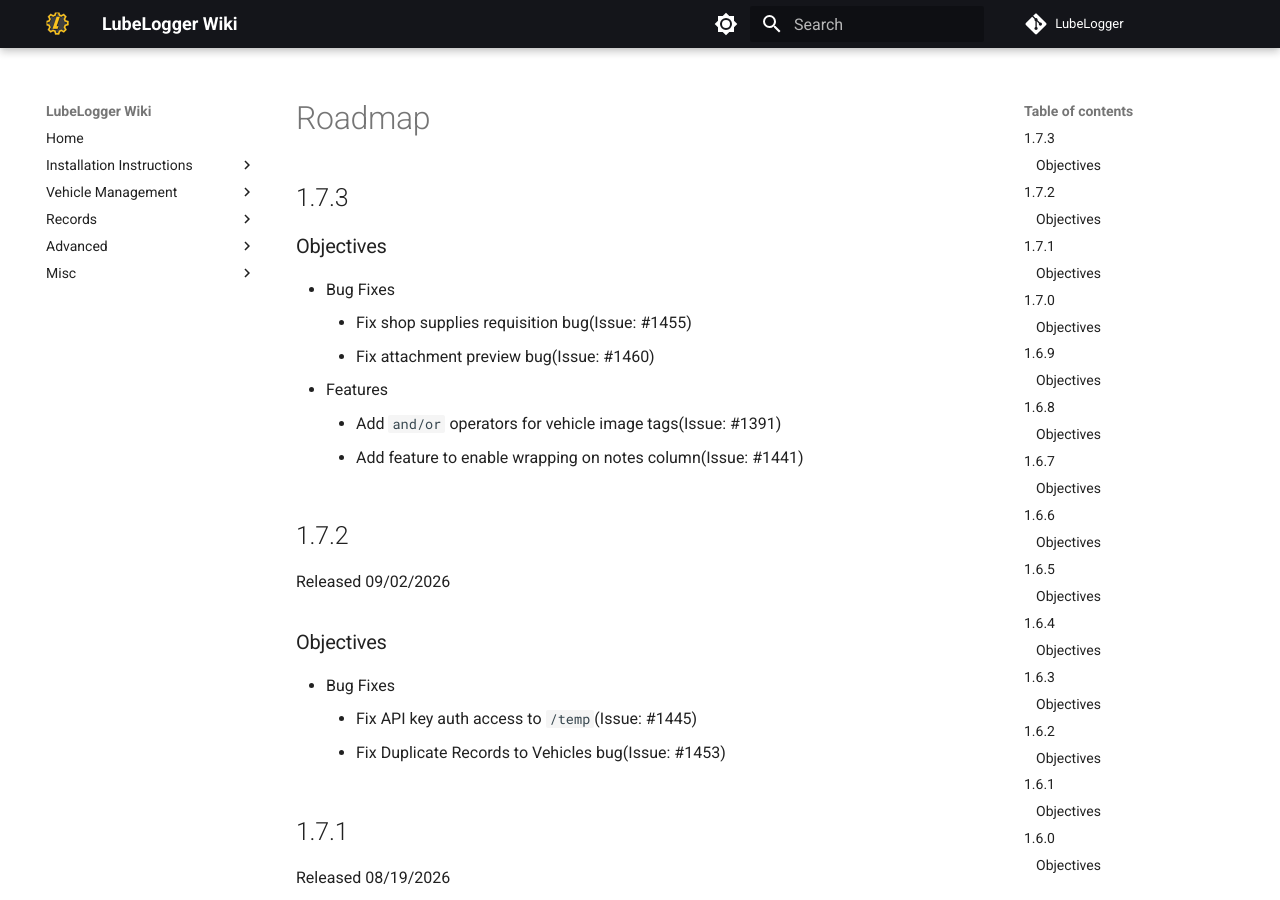
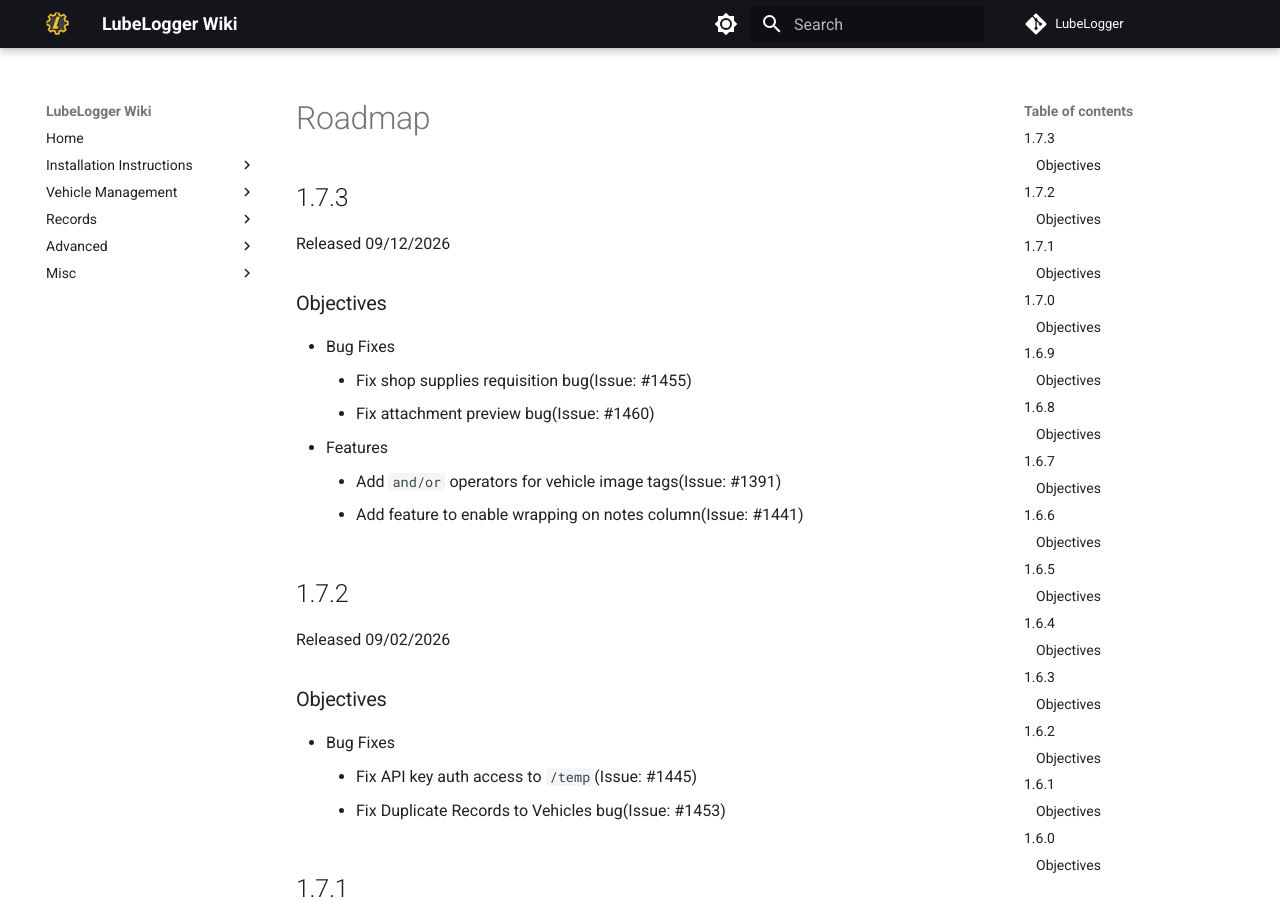
Before and after one commit to hargata/lubelog_docs, an MkDocs documentation site: the page built from docs/Misc/Roadmap.md, in a window 1280 px wide and 900 px high. Built offline with MkDocs 1.6.1 and Material for MkDocs 9.7.7, drawn with Linux system fonts in a browser that asks for light colours; comment, search, counter and statistics services are not loaded.

Commit message:
update roadmap

```diff
--- a/docs/Misc/Roadmap.md
+++ b/docs/Misc/Roadmap.md
@@ -1,6 +1,7 @@
 # Roadmap
 
 ## 1.7.3
+Released 09/12/2026
 
 ### Objectives
 - Bug Fixes
```
